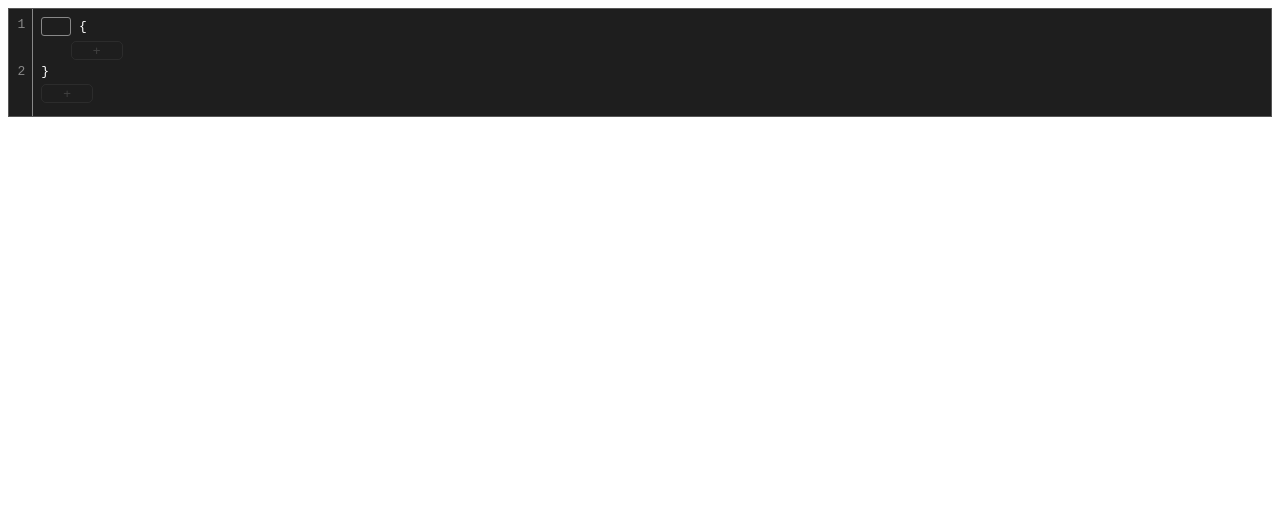
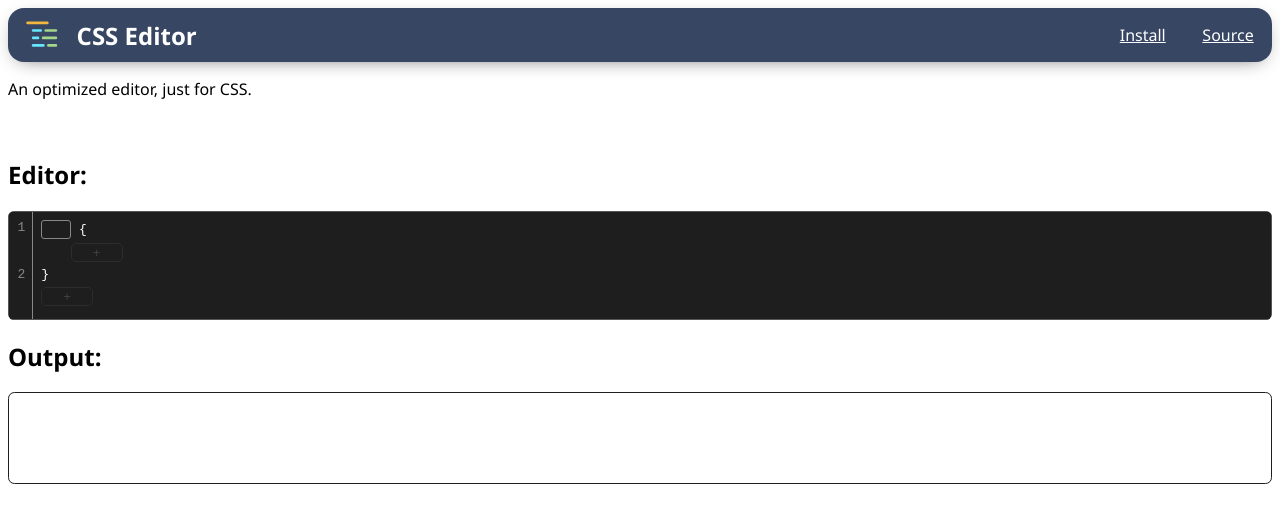
Before and after one commit to Cascades-CSS/CSS-Editor, a Vue app: page / in a window 1280 px wide. Built offline with nearby package versions, Linux system fonts and the light colour scheme; what known-css-properties would draw is missing.

Commit message:
Use `index.html` as a demo page

```diff
--- a/index.html
+++ b/index.html
@@ -11,9 +11,87 @@
 		<link rel="manifest" href="/site.webmanifest">
 		<link rel="mask-icon" href="/safari-pinned-tab.svg" color="#264de3">
 		<meta name="msapplication-TileColor" content="#2d89ef">
-		<meta name="theme-color" content="#1e1e1e">
-		<script type="module" src="/src/main.ts" defer></script>
+		<meta name="theme-color" content="#364663">
+		<style>
+			body {
+				font-family: 'Segoe UI', Tahoma, Geneva, Verdana, sans-serif;
+				background-color: #fff;
+			}
+			nav {
+				display: flex;
+				flex-flow: row nowrap;
+				justify-content: flex-start;
+				align-items: center;
+				gap: 2ch;
+				padding: 0 2ch;
+				color: #fff;
+				background-color: hsl(219, 29%, 30%);
+				border-radius: 1rem;
+				box-shadow: 0px 5px 20px -10px #000b;
+			}
+			#logo {
+				width: 2rem;
+				height: 2rem;
+				filter: saturate(2);
+			}
+			nav h1 {
+				margin: 0;
+			}
+			nav ul {
+				display: flex;
+				flex-flow: row wrap;
+				justify-content: flex-start;
+				align-items: center;
+				gap: 1ch 4ch;
+				margin-left: auto;
+				list-style: none;
+			}
+			nav ul a {
+				color: inherit;
+			}
+			#editor,
+			#output {
+				display: block;
+				max-height: min(40rem, 40vh);
+				border-radius: 0.4rem;
+				overflow: auto;
+			}
+			#editor {
+			}
+			#output {
+				min-height: 5rem;
+				padding: 0.5ch 1ch;
+				white-space: pre;
+				border: 1px solid #1e1e1e;
+			}
+		</style>
+		<script type="module" defer>
+			import { CSSEditor } from '/src/index.ts';
+			const editor = new CSSEditor('#editor');
+
+			const output = document.getElementById('output');
+
+			editor.onUpdate(() => output.innerText = editor.stringify() );
+		</script>
 	</head>
-	<body id="app">
+	<body>
+		<header>
+			<nav>
+				<img id="logo" src="/src/assets/branding/logo.svg" alt="logo" width="50" height="50">
+				<h1>CSS Editor</h1>
+				<ul>
+					<li><a href="" title="Install CSS Editor with NPM">Install</a></li>
+					<li><a href="https://github.com/Gigabyte5671/CSS-Editor" title="View the source on GitHub">Source</a></li>
+				</ul>
+			</nav>
+		</header>
+		<main>
+			<p>An optimized editor, just for CSS.</p>
+			<br>
+			<h2>Editor:</h2>
+			<div id="editor"></div>
+			<h2>Output:</h2>
+			<output id="output"></output>
+		</main>
 	</body>
 </html>
--- a/package.json
+++ b/package.json
@@ -1,5 +1,6 @@
 {
   "name": "css-editor",
+  "description": "An optimized editor, just for CSS.",
   "version": "0.0.0",
   "private": true,
   "scripts": {
--- a/src/main.ts
+++ /dev/null
@@ -1,3 +0,0 @@
-import { CSSEditor } from '.';
-
-const editor = new CSSEditor('#app');
```
